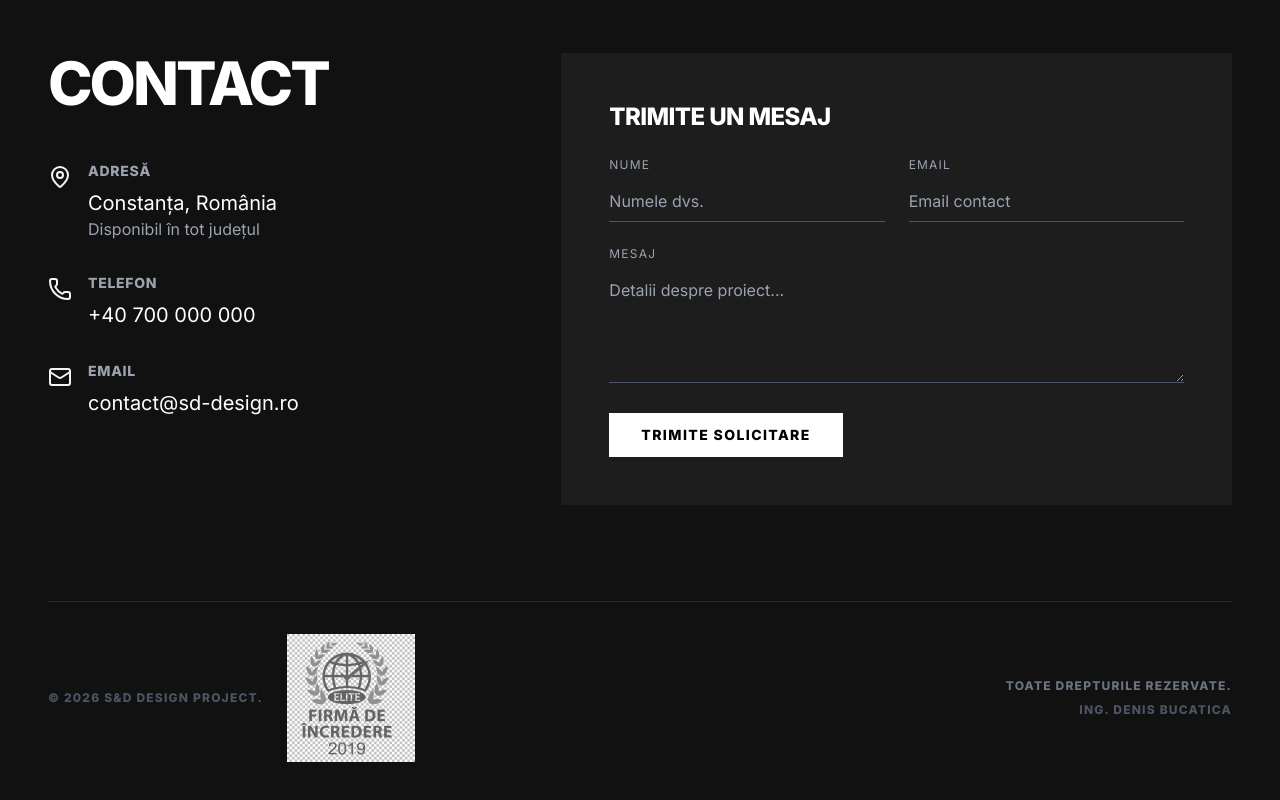
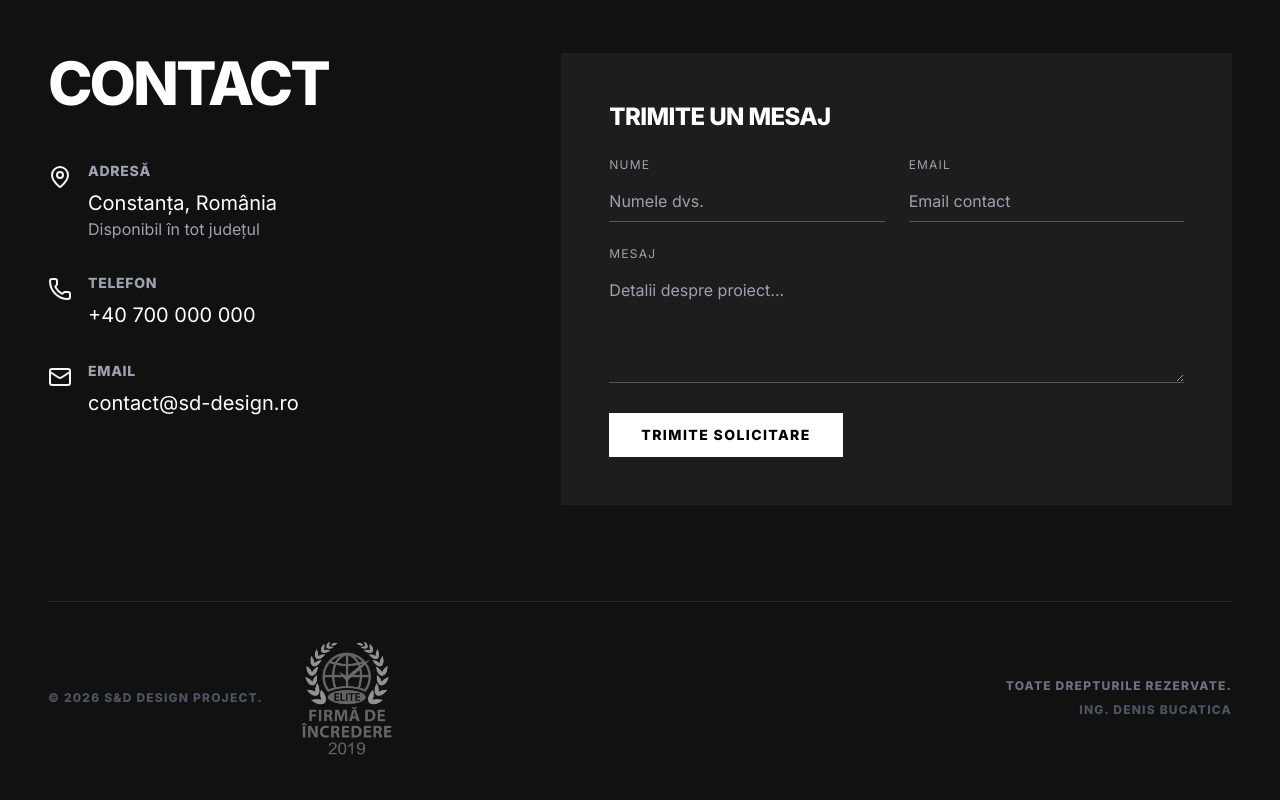
Before and after one commit to Fnoskar/S-D, a React (Vite) app: page / in a window 1280 px wide. Shown: the part 5905-6705 px from the top of the page. Built offline with nearby package versions, Linux system fonts and the light colour scheme; no server answers.

Commit message:
Update Contact.tsx

```diff
--- a/components/Contact.tsx
+++ b/components/Contact.tsx
@@ -70,7 +70,7 @@ export const Contact: React.FC = () => {
             <p>&copy; {new Date().getFullYear()} S&D Design Project.</p>
             <div className="relative group">
               <img
-                src="/firma.png"
+                src="/firma1.png"
                 alt="Firma de Incredere 2019"
                 className="h-32 w-auto grayscale hover:grayscale-0 transition-all duration-300"
               />
```
